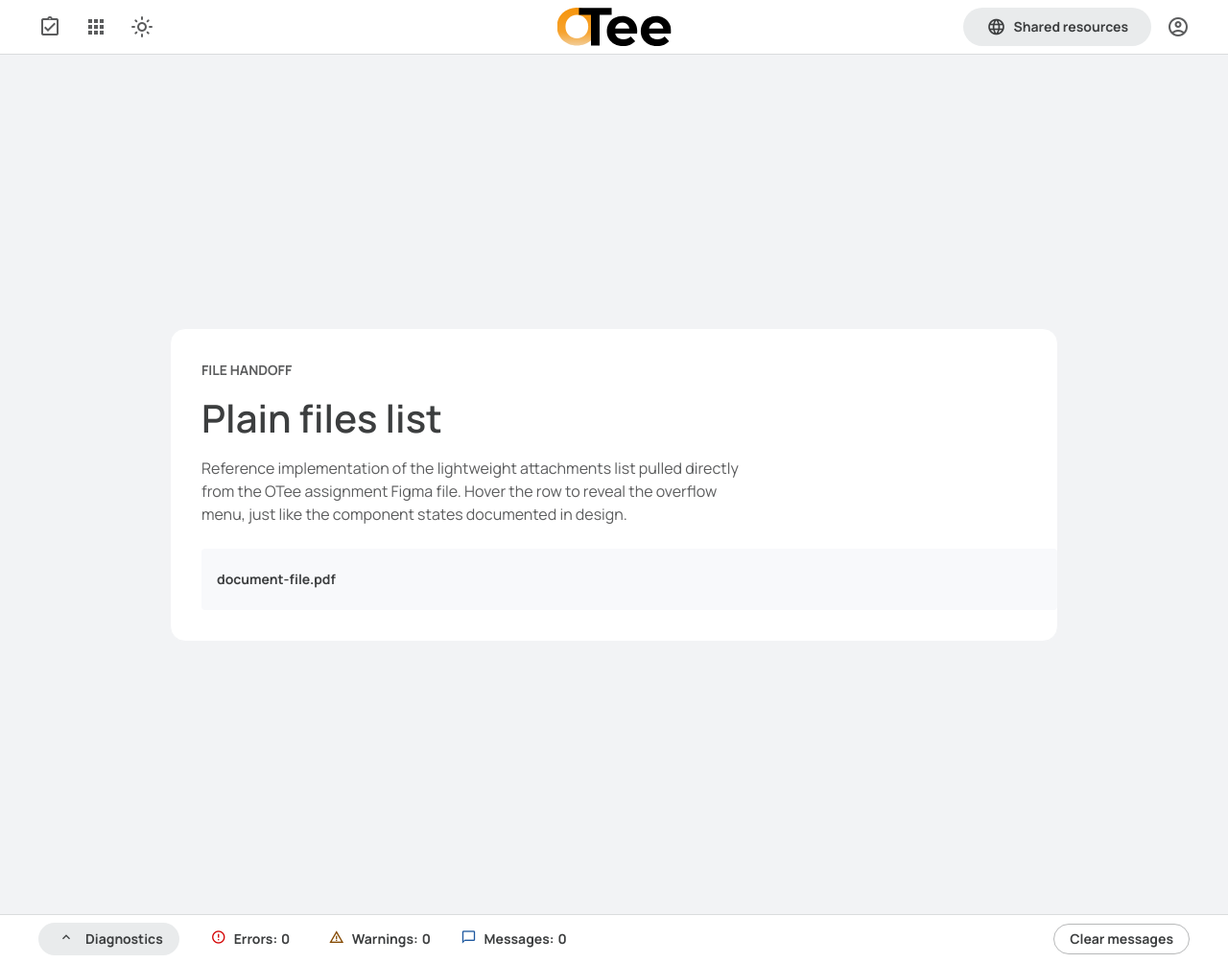
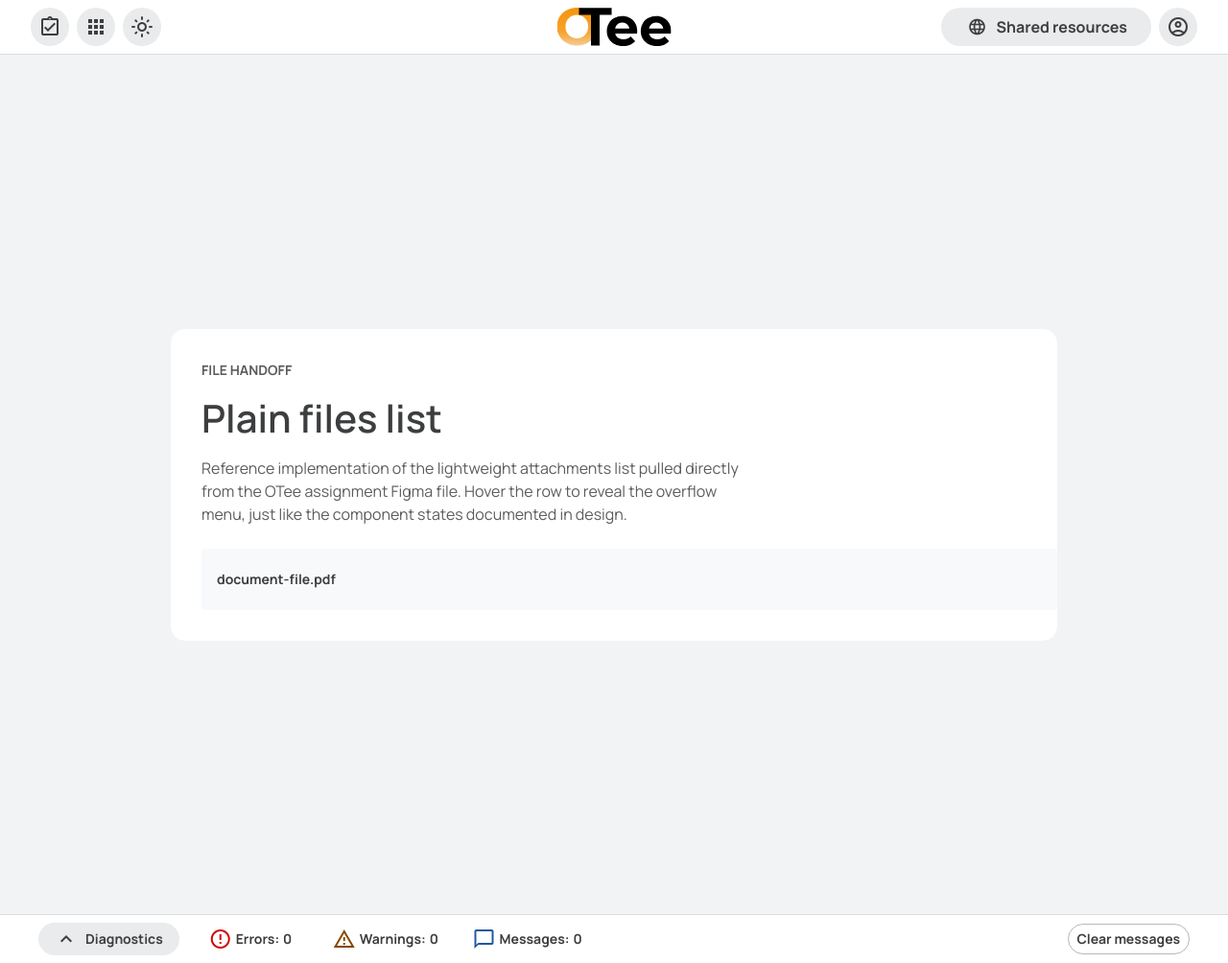
Before and after one commit to iasonasgeorgiadis/otee-assignment, a React (Vite) app: page / in a window 1280 px wide. Shown: the whole page at 96% size. Built offline with nearby package versions, Linux system fonts and the light colour scheme.

Commit message:
Footer fixes

```diff
--- a/src/components/Footer/Footer.css
+++ b/src/components/Footer/Footer.css
@@ -36,7 +36,11 @@
 .igds-footer__status-group {
   display: flex;
   width: 100%;
-  gap: var(--igds-space-0, 0px);
+  gap: var(--igds-space-8, 8px);
+  flex: 1 1 auto;
+  justify-content: space-between;
+  align-items: center;
+  flex-wrap: wrap;
 }
 
 /* Status Pills - Mobile */
@@ -100,7 +104,27 @@
 /* ===== TABLET STYLES (768px+) ===== */
 @media (min-width: 768px) {
   .igds-footer {
-    padding: var(--igds-space-8, 8px) var(--igds-space-24, 24px);
+    padding: var(--igds-space-16, 16px) var(--igds-space-24, 24px);
+  }
+
+  .igds-footer__container {
+    align-items: center;
+    gap: var(--igds-space-24, 24px);
+  }
+
+  .igds-footer__button-group {
+    gap: var(--igds-space-24, 24px);
+  }
+
+  .igds-footer__status-group {
+    gap: var(--igds-space-16, 16px);
+  }
+}
+
+/* ===== DESKTOP STYLES (1024px+) ===== */
+@media (min-width: 1024px) {
+  .igds-footer {
+    padding: var(--igds-space-8, 8px) var(--igds-space-32, 32px);
   }
 
   .igds-footer__container {
@@ -113,41 +137,12 @@
   .igds-footer__button-group {
     flex-direction: row;
     align-items: center;
-    gap: var(--igds-space-0, 0px);
-    flex: 1 1 0;
+    gap: var(--igds-space-8, 8px);
+    flex: 1 1 auto;
   }
 
-  /* Diagnostics Button - Tablet */
   .igds-footer__diagnostics-button {
     width: auto;
-  }
-
-  /* Status Group - Tablet */
-  .igds-footer__status-group {
-    width: auto;
-    gap: var(--igds-space-0, 0px);
-  }
-
-  /* Status Pills - Tablet */
-  .igds-footer__status-pill {
-    flex: 0 0 auto;
-    padding: var(--igds-space-8, 8px) var(--igds-space-24, 24px);
-  }
-
-  /* Clear Button - Tablet */
-  .igds-footer__clear-button {
-    width: auto;
-  }
-}
-
-/* ===== DESKTOP STYLES (1024px+) ===== */
-@media (min-width: 1024px) {
-  .igds-footer {
-    padding: var(--igds-space-8, 8px) var(--igds-space-32, 32px);
-  }
-
-  .igds-footer__button-group {
-    gap: var(--igds-space-8, 8px);
   }
 
   /* Diagnostics Button - Desktop: Override to use smaller size styling */
@@ -159,6 +154,13 @@
     min-height: 32px;
   }
 
+  .igds-footer__status-group {
+    width: auto;
+    flex-wrap: nowrap;
+    gap: var(--igds-space-4, 4px);
+    justify-content: flex-start;
+  }
+
   /* Status Pills - Desktop */
   .igds-footer__status-pill {
     font-size: var(--igds-typography-body-size-small, 14px);
@@ -166,6 +168,7 @@
     padding: var(--igds-space-4, 4px) var(--igds-space-16, 16px);
     min-width: 100px;
     gap: var(--igds-space-4, 4px);
+    flex: 0 0 auto;
   }
 
   /* Status Label - Show on desktop */
@@ -174,16 +177,16 @@
     white-space: nowrap;
   }
 
-  /* Status Icons - Desktop (smaller) */
+  /* Status Icons - Desktop */
   .igds-footer__status-icon {
-    width: 20px;
-    height: 20px;
+    width: 24px;
+    height: 24px;
   }
 
-  /* Chevron Icon - Desktop (smaller) */
+  /* Chevron Icon - Desktop */
   .igds-footer__chevron-icon {
-    width: 20px;
-    height: 20px;
+    width: 24px;
+    height: 24px;
   }
 
   /* Clear Button - Desktop: Override to use smaller size styling */
@@ -193,5 +196,6 @@
     font-size: var(--igds-typography-body-size-small, 14px);
     font-weight: var(--igds-typography-body-weight-strong, 700);
     min-height: 32px;
+    width: auto;
   }
 }
--- a/src/components/Footer/Footer.tsx
+++ b/src/components/Footer/Footer.tsx
@@ -29,9 +29,12 @@ export const Footer: React.FC = () => {
             size="small"
             className="igds-footer__diagnostics-button"
             aria-label="Diagnostics panel expanded"
-            iconLead={
+            aria-expanded="true"
+            icon={
               <MaterialIcon
                 name="expand_less"
+                variant="outlined"
+                size={24}
                 className="igds-footer__chevron-icon"
               />
             }
@@ -47,6 +50,8 @@ export const Footer: React.FC = () => {
               >
                 <MaterialIcon
                   name={iconName}
+                  variant="outlined"
+                  size={24}
                   className={`igds-footer__status-icon ${iconClass}`}
                 />
                 <span className="igds-footer__status-label">
--- a/src/components/Header/Header.css
+++ b/src/components/Header/Header.css
@@ -55,60 +55,22 @@
   pointer-events: auto;
 }
 
-.otee-header__action-button {
-  width: 40px;
-  height: 40px;
-  border-radius: var(--igds-radius-full);
-  border: none;
-  background: transparent;
-  color: var(--igds-color-icon-neutral-grey-secondary, #6f7071);
-  display: inline-flex;
-  align-items: center;
-  justify-content: center;
-  transition:
-    color var(--igds-header-transition-duration, 150ms) var(--igds-header-transition-timing-function, ease-in-out),
-    background-color var(--igds-header-transition-duration, 150ms) var(--igds-header-transition-timing-function, ease-in-out);
+.otee-header__icon-button {
+  flex-shrink: 0;
 }
 
-.otee-header__action-button:hover,
-.otee-header__action-button:focus-visible {
-  color: var(--igds-color-icon-neutral-grey-primary, #3c3e3f);
-  background: var(--igds-color-background-neutral-grey-light);
-}
-
-.otee-header__action-button:focus-visible,
-.otee-header__shared-button:focus-visible {
-  outline: 2px solid var(--igds-color-border-accent-primary, var(--igds-color-brand-primary-dark));
-  outline-offset: 2px;
+.otee-header__icon-button--menu {
+  display: none;
 }
 
 .otee-header__shared-button {
-  border: none;
   border-radius: var(--igds-radius-full);
-  background: var(--igds-color-background-neutral-grey-light);
-  color: var(--igds-color-text-neutral-grey-primary, #3c3e3f);
-  display: inline-flex;
-  align-items: center;
-  gap: var(--igds-space-8);
   padding: 0 var(--igds-space-24);
-  height: 40px;
-  font-family: var(--igds-typography-button-family, 'Manrope', sans-serif);
-  font-size: var(--igds-typography-button-size, 1rem);
-  font-weight: var(--igds-typography-button-weight, 600);
-  line-height: var(--igds-typography-line-height-normal, 1.4);
-  text-decoration: none;
+  min-height: 40px;
 }
 
-.otee-header__shared-button:hover {
-  background: var(--igds-color-background-neutral-grey);
-}
-
-.otee-header__shared-label {
+.otee-header__shared-button .igds-button__label {
   white-space: nowrap;
-}
-
-.otee-header__action-button--menu {
-  display: none;
 }
 
 @media (max-width: 1023px) {
@@ -116,14 +78,18 @@
     padding-inline: var(--igds-space-24);
   }
 
-  .otee-header__shared-label {
+  .otee-header__shared-button {
+    width: var(--igds-button-icon-size-medium);
+    padding: 0;
+    justify-content: center;
+  }
+
+  .otee-header__shared-button .igds-button__label {
     display: none;
   }
 
-  .otee-header__shared-button {
-    width: 40px;
-    padding: 0;
-    justify-content: center;
+  .otee-header__shared-button .igds-button__icon-lead {
+    margin: 0;
   }
 }
 
@@ -136,7 +102,7 @@
     display: none;
   }
 
-  .otee-header__action-button--menu {
+  .otee-header__icon-button--menu {
     display: inline-flex;
   }
 
--- a/src/components/Header/Header.tsx
+++ b/src/components/Header/Header.tsx
@@ -1,4 +1,5 @@
 import type { FC } from 'react';
+import { Button } from '../Button';
 import { Logo } from '../Brand/Logo/Logo';
 import { MaterialIcon } from '../MaterialIcon/MaterialIcon';
 import './Header.css';
@@ -35,40 +36,40 @@ export const Header: FC<HeaderProps> = ({
             role="group"
             aria-label="Primary header actions"
           >
-            <button
-              type="button"
-              className="otee-header__action-button"
+            <Button
               aria-label="Review submissions"
+              variant="neutral"
+              label=""
+              className="otee-header__icon-button"
+              iconLead={<MaterialIcon name="assignment_turned_in" variant="outlined" size={ICON_SIZE} />}
               onClick={onClipboardClick}
-            >
-              <MaterialIcon name="assignment_turned_in" variant="outlined" size={ICON_SIZE} />
-            </button>
-            <button
-              type="button"
-              className="otee-header__action-button"
+            />
+            <Button
               aria-label="Open workspace grid"
+              variant="neutral"
+              label=""
+              className="otee-header__icon-button"
+              iconLead={<MaterialIcon name="apps" variant="outlined" size={ICON_SIZE} />}
               onClick={onGridClick}
-            >
-              <MaterialIcon name="apps" variant="outlined" size={ICON_SIZE} />
-            </button>
-            <button
-              type="button"
-              className="otee-header__action-button"
+            />
+            <Button
               aria-label="Toggle theme"
+              variant="neutral"
+              label=""
+              className="otee-header__icon-button"
+              iconLead={<MaterialIcon name="light_mode" variant="outlined" size={ICON_SIZE} />}
               onClick={onThemeClick}
-            >
-              <MaterialIcon name="light_mode" variant="outlined" size={ICON_SIZE} />
-            </button>
+            />
           </div>
 
-          <button
-            type="button"
-            className="otee-header__action-button otee-header__action-button--menu"
+          <Button
             aria-label="Open menu"
+            variant="neutral"
+            label=""
+            className="otee-header__icon-button otee-header__icon-button--menu"
+            iconLead={<MaterialIcon name="menu" variant="outlined" size={ICON_SIZE} />}
             onClick={onMenuClick}
-          >
-            <MaterialIcon name="menu" variant="outlined" size={ICON_SIZE} />
-          </button>
+          />
         </div>
 
         <div className="otee-header__logo">
@@ -76,22 +77,22 @@ export const Header: FC<HeaderProps> = ({
         </div>
 
         <div className="otee-header__end">
-          <button
-            type="button"
+          <Button
+            variant="neutral"
             className="otee-header__shared-button"
+            iconLead={<MaterialIcon name="language" variant="outlined" size={20} />}
             onClick={onSharedResourcesClick}
           >
-            <MaterialIcon name="language" variant="outlined" size={20} />
-            <span className="otee-header__shared-label">Shared resources</span>
-          </button>
-          <button
-            type="button"
-            className="otee-header__action-button"
+            Shared resources
+          </Button>
+          <Button
             aria-label="Open profile"
+            variant="neutral"
+            label=""
+            className="otee-header__icon-button"
+            iconLead={<MaterialIcon name="account_circle" variant="outlined" size={ICON_SIZE} />}
             onClick={onProfileClick}
-          >
-            <MaterialIcon name="account_circle" variant="outlined" size={ICON_SIZE} />
-          </button>
+          />
         </div>
       </div>
     </header>
```
